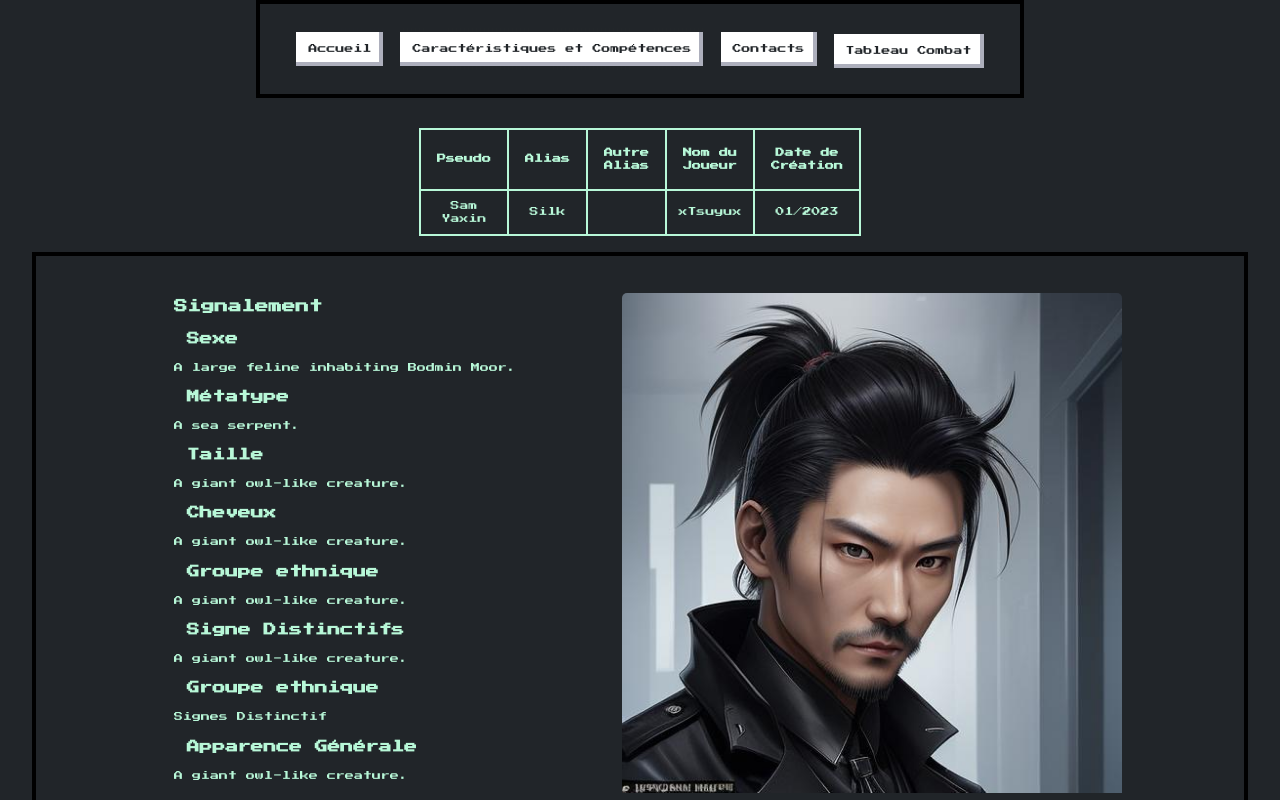
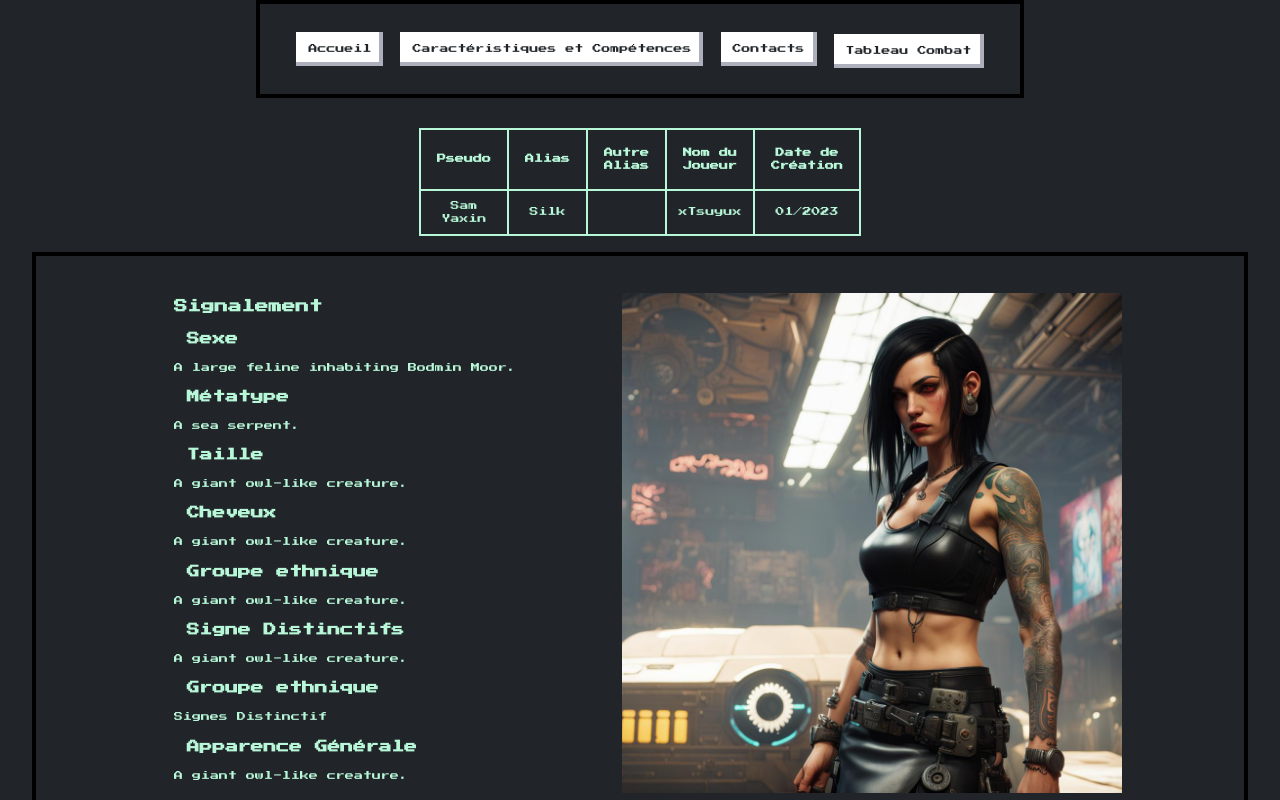
Before and after one commit to S4ji/Cyberpunk2099, a website: page index.html in a window 1280 px wide. Shown: the top 800 px of the page. Drawn offline with nearby package versions, Linux system fonts and the light colour scheme.

Commit message:
first commit

```diff
--- a/index.html
+++ b/index.html
@@ -73,7 +73,7 @@
                     <dt>Apparence Générale</dt>
                     <dd>A giant owl-like creature.</dd>
                 </dl>
-                <img src="./img/feisolong.jpg" alt="" />
+                <img src="./img/mc.jpg" alt="" />
             </div>
             <button class="accordion"><h3>Parcours</h3></button>
             <div class="panel">
```
Also changed, not shown: img/mc.jpg (added).
